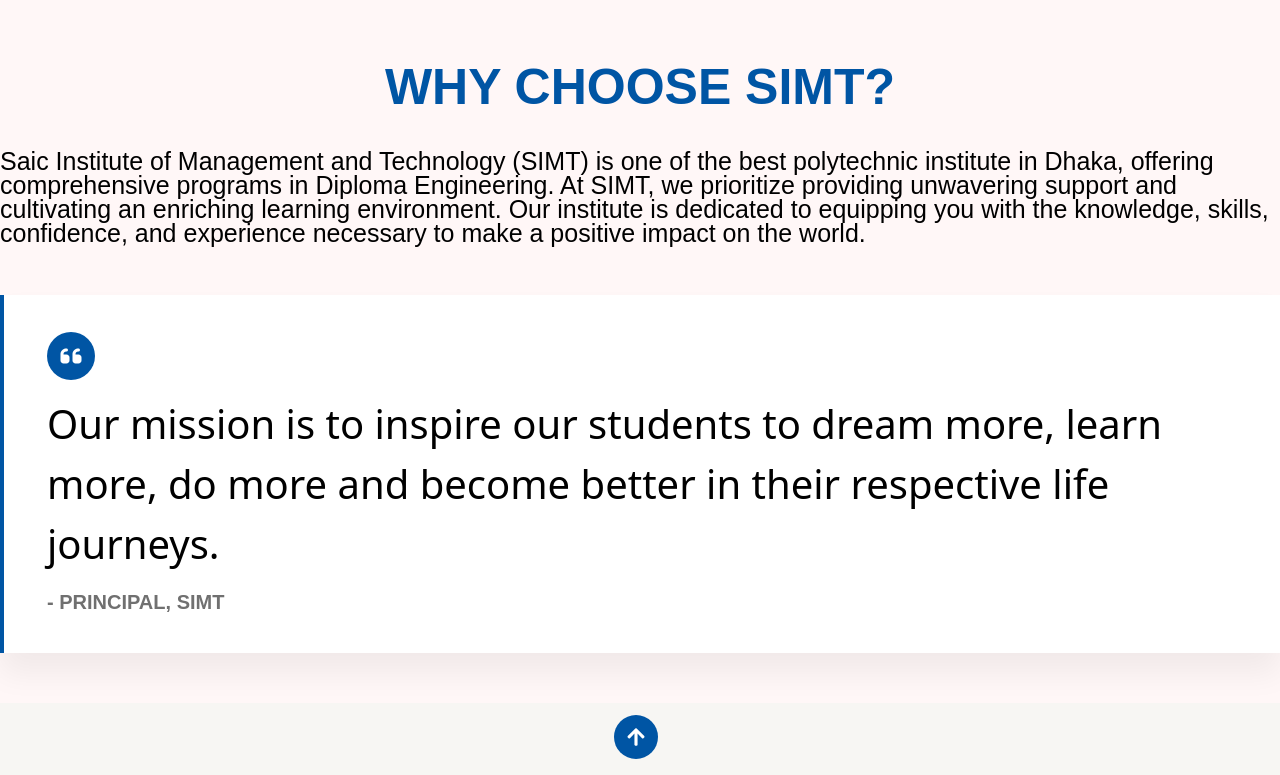
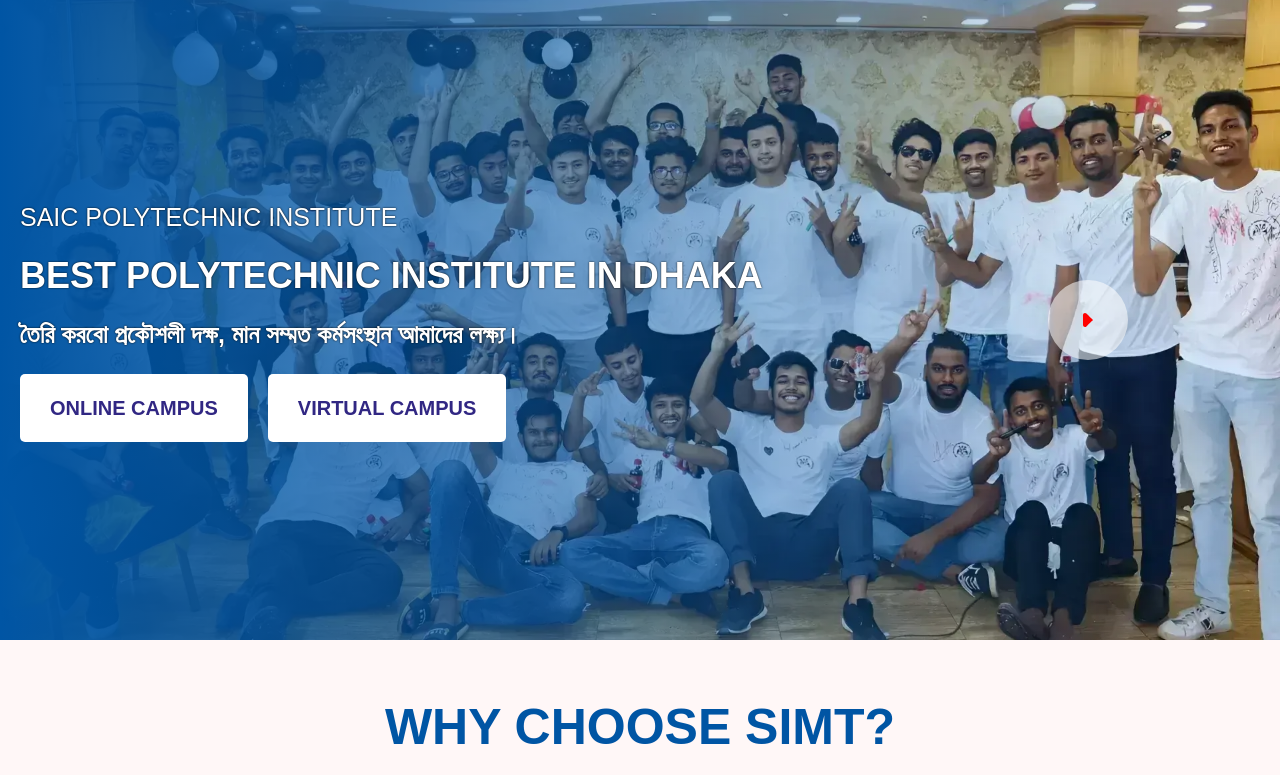
Before and after one commit to rockydey077/education-project, a Next.js app: page / in a window 1280 px wide. Shown: the top 775 px of the page. Built offline with nearby package versions, Linux system fonts and the light colour scheme.

Commit message:
banner section complete

```diff
--- a/src/app/globals.css
+++ b/src/app/globals.css
@@ -3,12 +3,16 @@
 @tailwind utilities;
 
 /* Google Fonts */
-@import url("https://fonts.googleapis.com/css2?family=Hind+Siliguri:wght@300;400;500;600;700&family=Pacifico&family=Rubik:ital,wght@0,300..900;1,300..900&display=swap");
+@import url("https://fonts.googleapis.com/css2?family=Hind+Siliguri:wght@300;400;500;600;700&family=Oxanium:wght@200..800&family=Pacifico&family=Rubik:ital,wght@0,300..900;1,300..900&display=swap");
 
 .rubik {
   font-family: "Rubik", sans-serif;
 }
 
+.oxanium {
+  font-family: "Oxanium", sans-serif;
+}
+
 .hind-siliguri {
   font-family: "Hind Siliguri", sans-serif;
 }
--- a/src/app/page.js
+++ b/src/app/page.js
@@ -1,8 +1,10 @@
+import Banner from "@/components/HomeComponents/Banner";
 import ChooseUs from "@/components/HomeComponents/ChooseUs";
 
 export default function Home() {
   return (
     <main className="bg-[#FFF7F7]">
+      <Banner />
       <ChooseUs />
     </main>
   );
--- /dev/null
+++ b/src/components/HomeComponents/Banner.jsx
@@ -0,0 +1,55 @@
+import styles from "./Banner.module.css";
+import { TiMediaPlay } from "react-icons/ti";
+
+const Banner = () => {
+  return (
+    <div className={`${styles.header_bg}`}>
+      <div className="hidden lg:flex items-center lg:h-[80vh] inset-0 bg-gradient-to-r from-[#0055A4] to-transparent">
+        <div className="lg:w-[70%] oxanium text-white uppercase space-y-5 pl-5">
+          <h3 className={`${styles.text_shadow} text-[25px] font-medium`}>
+            Saic Polytechnic Institute
+          </h3>
+          <h2 className={`${styles.text_shadow} text-4xl font-extrabold`}>
+            Best Polytechnic Institute In Dhaka
+          </h2>
+          <h3
+            className={`${styles.text_shadow} hidden lg:block hind-siliguri text-[25px] font-semibold`}
+          >
+            তৈরি করবো প্রকৌশলী দক্ষ, মান সম্মত কর্মসংস্থান আমাদের লক্ষ্য।
+          </h3>
+          <div className="space-x-5">
+            <button className="px-[30px] py-5 rounded-[5px] text-xl font-semibold uppercase text-[#312783] bg-white">
+              Online Campus
+            </button>
+            <button className="px-[30px] py-5 rounded-[5px] text-xl font-semibold uppercase text-[#312783] bg-white">
+              Virtual Campus
+            </button>
+          </div>
+        </div>
+        <div className="lg:w-[30%] hidden lg:flex justify-center">
+          <div className="text-2xl text-[#FF0000] bg-[#ffffff8c] p-7 rounded-full cursor-pointer">
+            <TiMediaPlay />
+          </div>
+        </div>
+      </div>
+      <div className="lg:hidden h-[180px] w-full inset-0 bg-gradient-to-t from-[#0055A4] to-transparent flex flex-col items-center justify-end uppercase text-white gap-1">
+        <h3 className={`${styles.text_shadow} text-lg font-medium m-0`}>
+          Welcome to
+        </h3>
+        <h3 className={`${styles.text_shadow} text-lg font-medium m-0`}>
+          Saic Polytechnic Institute
+        </h3>
+        <div className="space-x-[10px] pb-3">
+          <button className="px-3 py-2 rounded-[5px] text-[13px] font-semibold uppercase text-[#312783] bg-white">
+            Online Campus
+          </button>
+          <button className="px-3 py-2 rounded-[5px] text-[13px] font-semibold uppercase text-[#312783] bg-white">
+            Virtual Campus
+          </button>
+        </div>
+      </div>
+    </div>
+  );
+};
+
+export default Banner;
--- /dev/null
+++ b/src/components/HomeComponents/Banner.module.css
@@ -0,0 +1,10 @@
+.header_bg {
+  background-image: url("../../../public/assets/hero-.webp");
+  background-position: center;
+  background-repeat: no-repeat;
+  background-size: cover;
+}
+
+.text_shadow {
+  text-shadow: 0px 0px 2px #000000;
+}
```
Also changed, not shown: public/assets/hero-.webp (added).
